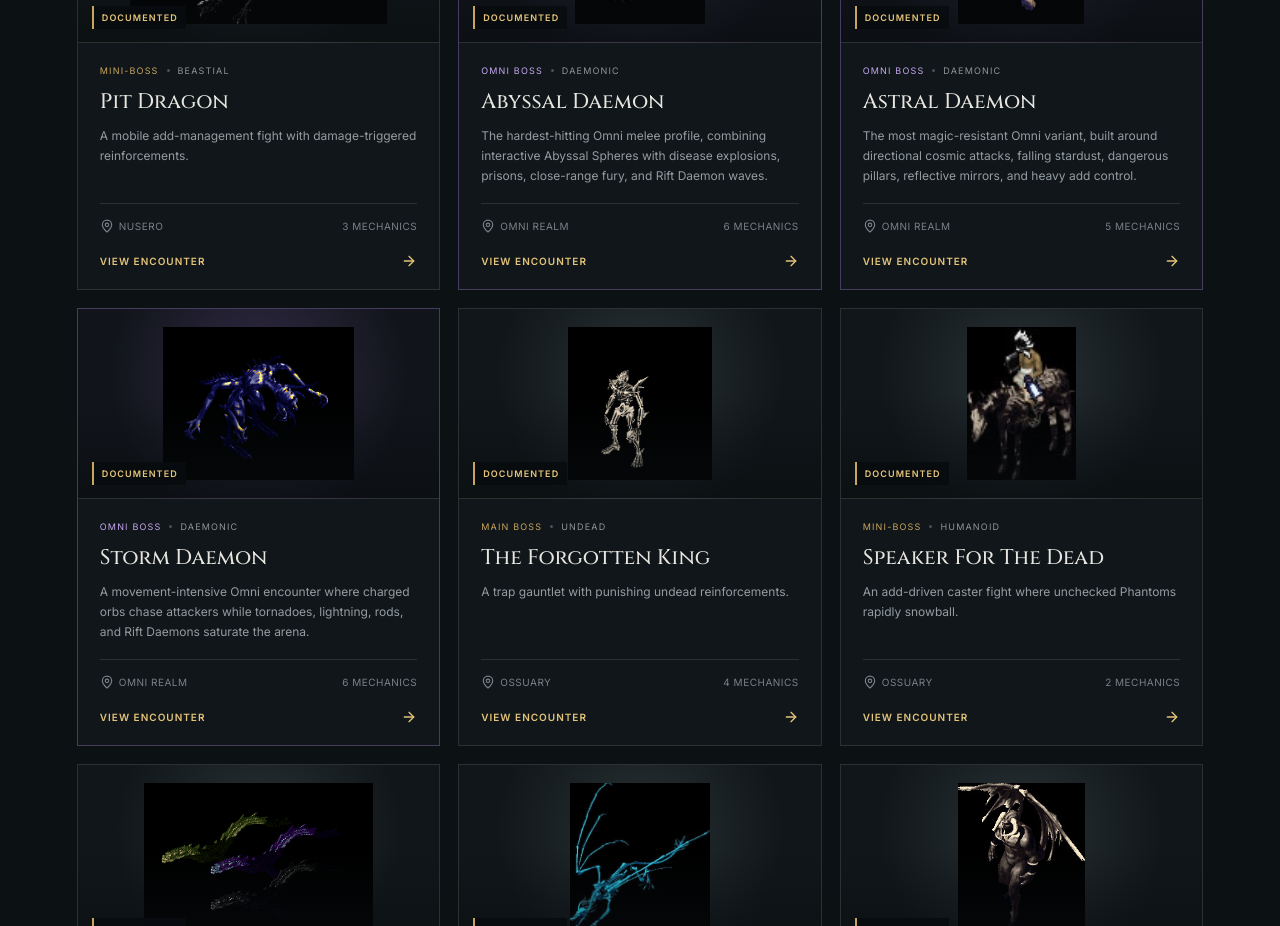
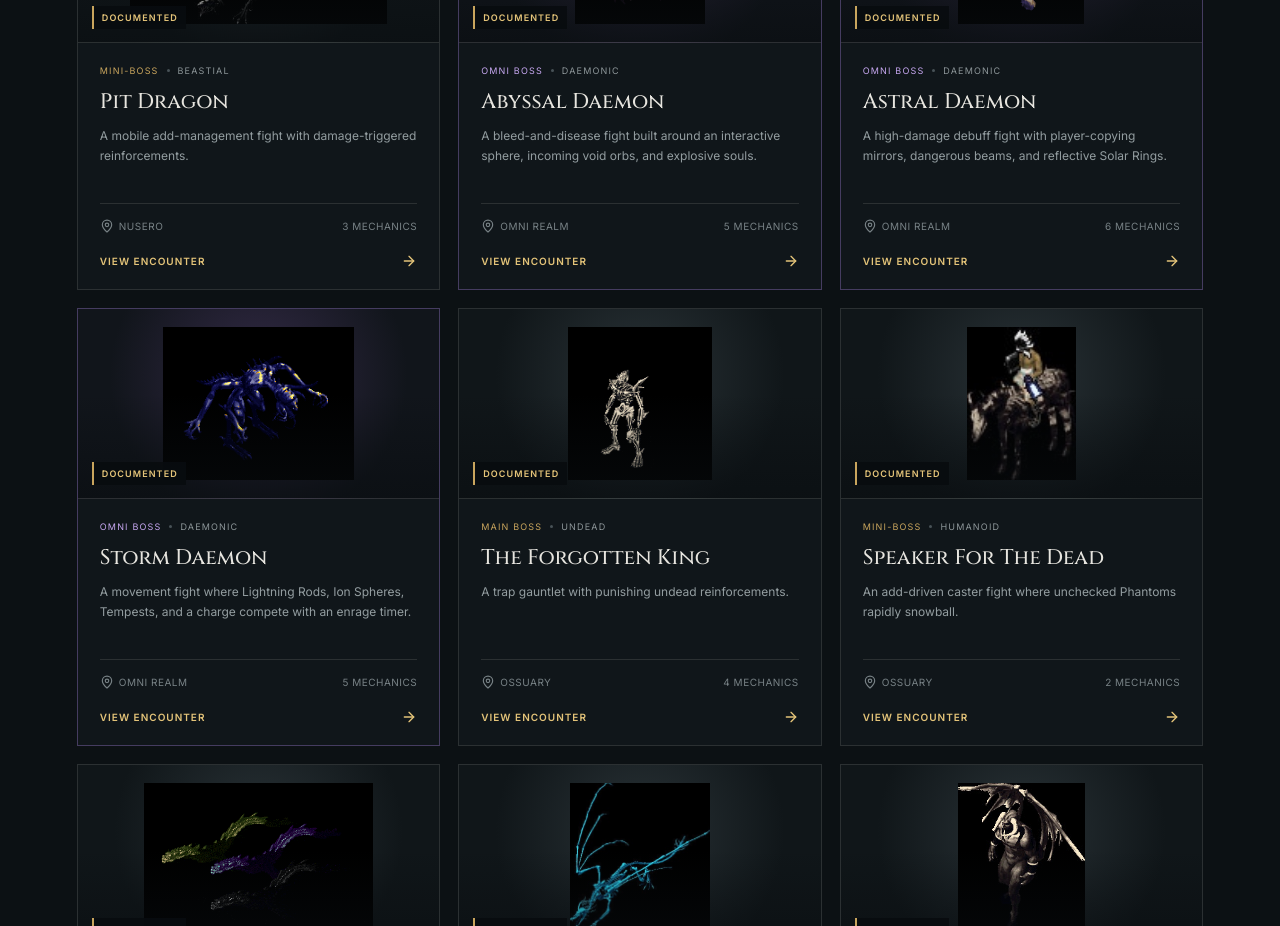
Before and after one commit to minijag/outlandscheatsheet, a React (Vite) app: page / in a window 1280 px wide. Shown: the part 2860-3786 px from the top of the page. Built offline with nearby package versions, Linux system fonts and the light colour scheme.

Commit message:
Refine Omni Boss mechanic guides

```diff
--- a/src/App.jsx
+++ b/src/App.jsx
@@ -82,8 +82,11 @@ function BossCard({ boss, onOpen, compact = false }) {
 }
 
 function BossModal({ boss, onClose }) {
+  const [expandedAbilities, setExpandedAbilities] = useState(() => new Set())
+
   useEffect(() => {
     if (!boss) return
+    setExpandedAbilities(new Set())
     const onKey = (event) => event.key === 'Escape' && onClose()
     document.addEventListener('keydown', onKey)
     document.body.classList.add('modal-open')
@@ -93,8 +96,16 @@ function BossModal({ boss, onClose }) {
     }
   }, [boss, onClose])
 
+  const toggleAbility = (name) => {
+    setExpandedAbilities((current) => {
+      const next = new Set(current)
+      if (next.has(name)) next.delete(name)
+      else next.add(name)
+      return next
+    })
+  }
+
   if (!boss) return null
-  const c = confidence[boss.confidence]
   return (
     <div className="modal-backdrop" onMouseDown={(e) => e.target === e.currentTarget && onClose()}>
       <article className="modal" role="dialog" aria-modal="true" aria-labelledby="modal-title">
@@ -112,19 +123,32 @@ function BossModal({ boss, onClose }) {
           </div>
         </header>
 
-        <div className={`evidence evidence-${boss.confidence}`}>
-          {boss.confidence === 'medium' ? <BookOpen /> : <CircleAlert />}
-          <div><strong>{c.label}</strong><p>{c.note}</p></div>
-        </div>
-
         <section className="modal-section">
           <div className="section-kicker"><Sparkles /> Encounter mechanics</div>
           {boss.abilities.length ? (
             <div className="ability-list">
-              {boss.abilities.map(([name, text], index) => (
+              {boss.abilities.map(([name, text, action, detail], index) => (
                 <div className="ability" key={name}>
                   <span>{String(index + 1).padStart(2, '0')}</span>
-                  <div><h3>{name}</h3><p>{text}</p></div>
+                  <div>
+                    <div className="ability-heading">
+                      <h3>{name}</h3>
+                      {action && <span className={`action-tag action-${action.toLowerCase()}`}>{action}</span>}
+                    </div>
+                    <p>{text}</p>
+                    {detail && (
+                      <>
+                        <button
+                          className="ability-detail-toggle"
+                          onClick={() => toggleAbility(name)}
+                          aria-expanded={expandedAbilities.has(name)}
+                        >
+                          {expandedAbilities.has(name) ? 'Hide details' : 'Details'}
+                        </button>
+                        {expandedAbilities.has(name) && <p className="ability-detail">{detail}</p>}
+                      </>
+                    )}
+                  </div>
                 </div>
               ))}
             </div>
--- a/src/data.js
+++ b/src/data.js
@@ -153,41 +153,40 @@ export const bosses = [
   },
   {
     name: 'Abyssal Daemon', type: 'Omni Boss', location: 'Omni Realm', slayer: 'Daemonic', role: 'Melee / mage objective boss', confidence: 'medium', image: img('abyssal-daemon.gif'),
-    summary: 'The hardest-hitting Omni melee profile, combining interactive Abyssal Spheres with disease explosions, prisons, close-range fury, and Rift Daemon waves.',
+    summary: 'A bleed-and-disease fight built around an interactive sphere, incoming void orbs, and explosive souls.',
     abilities: [
-      ['Abyssal Spheres', 'Creates interactive spheres around the raid. Double-click or attack them immediately, then return to the boss once the sphere wave is cleared.'],
-      ['Abyssal Doom', 'Green skull-like impacts leave a brief puff before exploding and applying severe Disease. Move as soon as the green warning appears.'],
-      ['Void Prisons', 'Forms prisons around players, splitting the raid and obstructing movement during overlapping hazards.'],
-      ['Terrifying Fury', 'Unleashes a punishing close-range burst around the boss. Melee players should spread away when Fury is called, then collapse back in.'],
-      ['Abyssal Claws', 'Telegraphs ground-reaching claw attacks that punish stationary targets. Keep moving until the sequence ends.'],
-      ['Rift Daemons', 'Summons large Rift Daemons around the arena. Stop boss damage and eliminate them before they reach the resurrection area.'],
+      ['Green Sphere', 'Damages nearby players and throws flames while active. Double-click it to destroy it.', 'CLICK', 'The sphere damages anyone standing in its area and continues spawning random flames until a player double-clicks it. Treat it as the first-priority objective.'],
+      ['Flames', 'Spawn from the active sphere and deal minor damage. Step off the burning tile.', 'MOVE', 'Flames appear on random ground tiles for as long as the Green Sphere remains active. They deal minor damage; moving a single tile is enough to leave the fire.'],
+      ['Abyssal Claws', 'Appear randomly around the arena and inflict a 30+ damage bleed.', 'MOVE', 'Claws can appear anywhere on the battlefield rather than only near the boss. Their hit applies a bleed for roughly 30 or more damage.'],
+      ['Beckons the Void', 'Sends orbs inward from every side. Contact removes you into the Void for about 15 seconds.', 'MOVE', 'Void orbs enter from all sides of the arena. Touching one produces an effect similar to the Wilderness main boss and removes the player from the fight for approximately 15 seconds.'],
+      ['Abyssal Souls', 'Green ghosts explode into skulls for 50+ area damage and about 30 disease damage. Some variants deal area damage without disease.', 'MOVE', 'The green ghost variant bursts into skulls for roughly 50 or more area damage plus about 30 disease damage. The alternate soul explosion deals area damage without the disease component.'],
     ],
-    tips: ['Stay near the raid between mechanics so spheres and adds remain manageable.', 'Leave green smoke immediately and spread for Terrifying Fury.', 'Clear Spheres first and Rift Daemons second before resuming boss damage.'],
+    tips: ['Destroy the Green Sphere immediately and leave every flame tile.', 'Watch every edge of the arena when void orbs begin moving inward.', 'Prepare bleed and disease mitigation such as Close Wounds, Immunize, Panacea, or defensive barriers.'],
   },
   {
     name: 'Astral Daemon', type: 'Omni Boss', location: 'Omni Realm', slayer: 'Daemonic', role: 'High-resist raid mage', confidence: 'medium', image: img('astral-daemon.gif'),
-    summary: 'The most magic-resistant Omni variant, built around directional cosmic attacks, falling stardust, dangerous pillars, reflective mirrors, and heavy add control.',
+    summary: 'A high-damage debuff fight with player-copying mirrors, dangerous beams, and reflective Solar Rings.',
     abilities: [
-      ['Astral Energy / Cosmic Rays', 'Projects a repeated forward cone from the boss. Leave its facing immediately and remain clear until the sequence finishes.'],
-      ['Stardust Shower', 'Drops rapid impacts across changing parts of the arena. Keep moving out of the affected region, then return when the shower clears.'],
-      ['Pillars of Creation', 'Raises stationary pillars that fire astral orbs over long distances. Move away from every pillar rather than fighting beside it.'],
-      ['Astral Mirrors', 'Creates interactive mirrors around the arena. Double-click or damage each mirror; reflections can punish continued ranged or spell damage while they remain.'],
-      ['Astral Reinforcements', 'Summons named adds and Rift Daemons. Named adds reinforce the encounter while alive, so clear them before returning to the boss.'],
+      ['Astral Mirror', 'Spawns copies of random players until destroyed. Mirrors and copies expire after roughly 30–60 seconds.', 'CLICK', 'The mirror must be destroyed or it repeatedly creates random copies of players. Both the mirror and its copies eventually disappear after approximately 30–60 seconds if the group does not kill them first.'],
+      ['Focused Astral Energy', 'Deals 50+ damage and applies Grievous Injury, reducing damage resistance.', 'BRACE', 'The initial hit deals roughly 50 or more damage. Grievous Injury then lowers the affected player’s damage resistance, making overlapping mechanics substantially more dangerous.'],
+      ['Astral Fireball', 'Deals 50+ damage and applies Backlash, increasing spell-fizzle chance.', 'MOVE', 'The fireball deals roughly 50 or more damage. Its Backlash debuff increases the victim’s chance to fizzle spell casts until the effect ends.'],
+      ['Pillars of Creation', 'Nearby beams deal 15+ damage per second.', 'MOVE', 'Each pillar projects a damaging beam. Remaining in its proximity deals roughly 15 or more damage every second, so leave the beam rather than trying to heal through it.'],
+      ['Cosmic Rays', 'Deal 50+ damage and apply Festering Wound, reducing healing received.', 'BRACE', 'Cosmic Rays hit for roughly 50 or more damage and apply Festering Wound. The wound reduces all healing received by the affected player.'],
+      ['Solar Rings', 'Shield the boss, may reflect spells, and fire bursts for 25–50 damage.', 'HOLD', 'Solar Rings behave like a defensive shield. While they are active, the boss may reflect spells and the rings launch bursts dealing roughly 25–50 damage, so pause unsafe attacks.'],
     ],
-    tips: ['Never remain in front of the boss during Astral Energy.', 'Move completely out of Stardust and Pillar range.', 'Pause boss damage to clear mirrors, named adds, and Rift Daemons.'],
+    tips: ['Destroy every Astral Mirror before player copies multiply.', 'Do not stand near Pillars of Creation.', 'Avoid stacking, stay at maximum practical range, and keep moving between mechanics.'],
   },
   {
     name: 'Storm Daemon', type: 'Omni Boss', location: 'Omni Realm', slayer: 'Daemonic', role: 'Mobile lightning controller', confidence: 'medium', image: img('storm-daemon.gif'),
-    summary: 'A movement-intensive Omni encounter where charged orbs chase attackers while tornadoes, lightning, rods, and Rift Daemons saturate the arena.',
+    summary: 'A movement fight where Lightning Rods, Ion Spheres, Tempests, and a charge compete with an enrage timer.',
     abilities: [
-      ['Charged Orbs', 'Releases moving lightning orbs that pursue selected attackers. An overhead warning identifies the target; move the orbs away from the raid instead of crossing the group.'],
-      ['Lightning Rods', 'Creates interactive rods around the arena. Double-click or damage them quickly to reduce the number of large lightning strikes.'],
-      ['Tornadoes', 'Sends roaming tornado hazards through the battlefield. Their damaging area can extend beyond the visible graphic, so give them extra space.'],
-      ['Overcharge', 'Marks a player before a brutal charge or displacement attack. Start moving when the Overcharge warning appears and avoid carrying it through stacked allies.'],
-      ['Lightning Strikes', 'Calls persistent lightning impacts at player and boss positions. Watch the floor and relocate before multiple strikes overlap.'],
-      ['Rift Daemons', 'Summons Rift Daemons at distant edges and near the resurrection area. Assign an add team so they do not accumulate.'],
+      ['Lightning Rod', 'Priority target. Calls random 70–80 damage strikes until double-clicked or destroyed.', 'CLICK', 'Lightning Rods are the first priority. Their random strikes deal roughly 70–80 damage but can be avoided by moving. Players can cast spells while auto-attacking the rod.'],
+      ['Ion Spheres', 'Charge ranged players, reflect some attacks, and deal roughly 50 stamina plus 15 area damage.', 'MOVE', 'Ion Spheres select ranged players and charge toward them. They reflect some incoming attacks and retaliate for roughly 50 stamina damage plus 15 area damage.'],
+      ['Tempest', 'A hurricane deals roughly 10–15 area damage per second. It may slowly follow players, but this is unconfirmed.', 'MOVE', 'A Tempest spawns at a random location and deals approximately 10–15 area damage each second. The source suggests it slowly follows players but explicitly marks that behavior as unconfirmed.'],
+      ['Charge', 'Rushes through a targeted path similarly to the Emperor Dragon.', 'MOVE', 'The Storm Daemon appears to use a charge similar to the Emperor Dragon in Nusero. Leave the targeted path and avoid carrying it through stacked allies.'],
+      ['Enrage Timer', 'The fight becomes more dangerous if the group takes too long.', 'BURN', 'The encounter includes an enrage timer. Balance immediate Lightning Rod control against sustained boss damage so the fight does not run too long.'],
     ],
-    tips: ['Spread ranged attackers so attracted orbs do not converge on the raid.', 'Destroy Lightning Rods immediately.', 'Avoid combinations of tornadoes and lightning rather than trying to tank both.'],
+    tips: ['Destroy every Lightning Rod before returning to the boss.', 'Spread ranged players so Ion Spheres do not converge on the group.', 'Keep moving through lightning and Tempest damage while maintaining enough damage to beat the enrage timer.'],
   },
   {
     name: 'The Terrorwood', type: 'Mini-Boss', location: 'Darkmire Temple', slayer: 'Nature', role: 'Stealth melee', confidence: 'medium', image: img('the-terrorwood.jpg'),
--- a/src/styles.css
+++ b/src/styles.css
@@ -161,6 +161,17 @@ footer p { margin: 0; color: #596367; font-size: 10px; text-transform: uppercase
 .ability > span { color: #536066; font-family: 'Cinzel', serif; font-size: 11px; }
 .ability h3 { margin-bottom: 5px; font-family: 'Cinzel', serif; font-size: 15px; font-weight: 500; }
 .ability p { margin: 0; color: #929c9f; font-size: 12px; line-height: 1.65; }
+.ability-heading { display: flex; align-items: center; justify-content: space-between; gap: 12px; margin-bottom: 7px; }
+.ability-heading h3 { margin: 0; }
+.action-tag { flex: 0 0 auto; padding: 4px 7px 3px; border: 1px solid; font-family: 'Inter', sans-serif; font-size: 9px; font-weight: 700; letter-spacing: .12em; line-height: 1; }
+.action-move { color: #8fd5dc; border-color: rgba(91,190,201,.48); background: rgba(53,153,165,.12); }
+.action-click { color: var(--gold-bright); border-color: rgba(201,165,93,.5); background: rgba(201,165,93,.12); }
+.action-burn { color: #f08c78; border-color: rgba(208,91,67,.52); background: rgba(168,77,64,.14); }
+.action-brace { color: #c8b7e8; border-color: rgba(153,118,205,.5); background: rgba(120,82,171,.13); }
+.action-hold { color: #b9c0c2; border-color: rgba(153,165,169,.42); background: rgba(132,145,149,.1); }
+.ability-detail-toggle { margin-top: 10px; padding: 0; border: 0; border-bottom: 1px solid rgba(201,165,93,.42); color: var(--gold-bright); background: transparent; font-size: 9px; font-weight: 600; letter-spacing: .12em; text-transform: uppercase; cursor: pointer; }
+.ability-detail-toggle:hover { border-color: var(--gold-bright); }
+.ability p.ability-detail { margin-top: 11px; padding: 11px 13px; border-left: 2px solid rgba(201,165,93,.34); color: #b0b7b9; background: rgba(255,255,255,.025); line-height: 1.7; }
 .empty-mechanics { display: grid; grid-template-columns: auto 1fr; gap: 16px; padding: 22px; color: #d98d82; background: rgba(168,77,64,.07); border: 1px solid rgba(168,77,64,.2); }
 .empty-mechanics h3 { margin-bottom: 5px; font-family: 'Cinzel', serif; font-size: 15px; }
 .empty-mechanics p { margin: 0; color: #929c9f; font-size: 12px; line-height: 1.6; }
```
